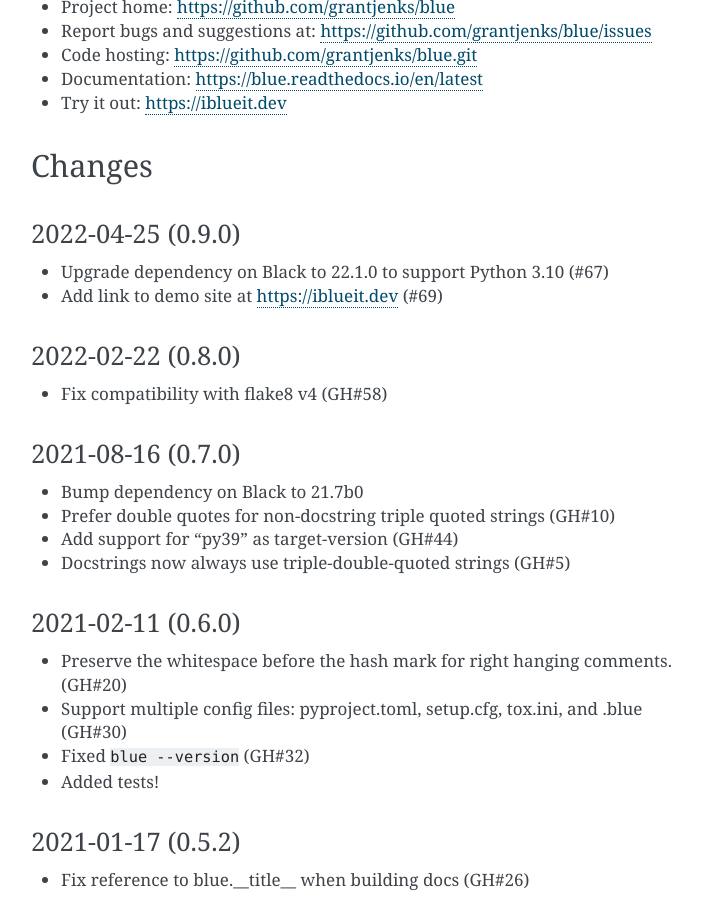
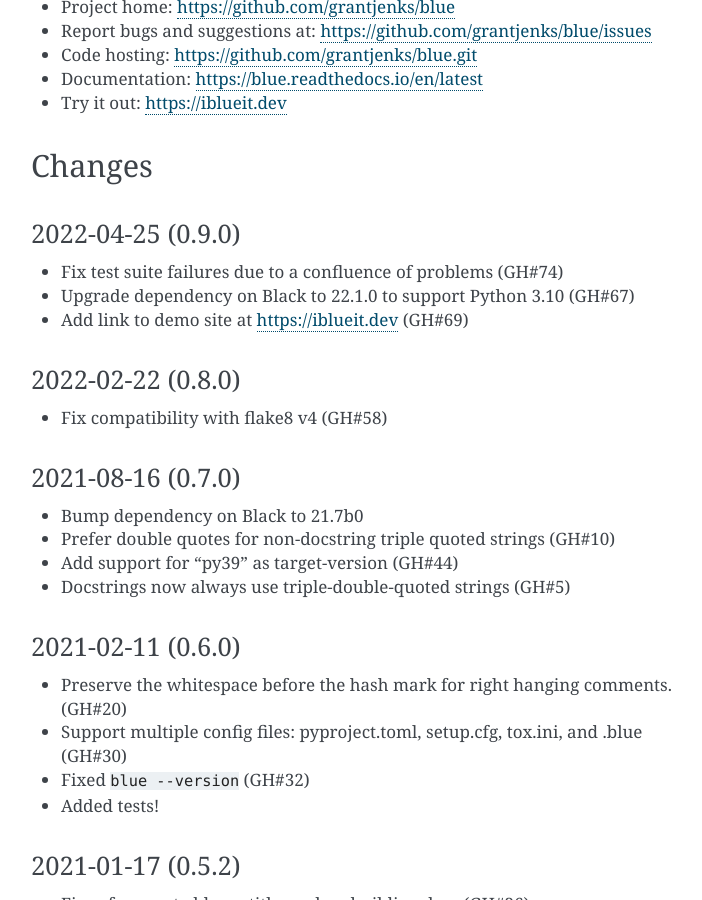
Before and after one commit to grantjenks/blue, a Sphinx documentation site: the page built from docs/index.rst, in a window 1280 px wide and 900 px high, scrolled down 2223 px. Shown: the whole window, without its empty margins (389-1091 px from the left). Built offline with Sphinx 7.4.7, drawn with Linux system fonts in a browser that asks for light colours.

Commit message:
Update news and remove an unnecessary fixture

```diff
--- a/docs/index.rst
+++ b/docs/index.rst
@@ -7,8 +7,9 @@
 
 2022-04-25 (0.9.0)
 ------------------
-- Upgrade dependency on Black to 22.1.0 to support Python 3.10 (#67)
-- Add link to demo site at https://iblueit.dev (#69)
+- Fix test suite failures due to a confluence of problems (GH#74)
+- Upgrade dependency on Black to 22.1.0 to support Python 3.10 (GH#67)
+- Add link to demo site at https://iblueit.dev (GH#69)
 
 
 2022-02-22 (0.8.0)
```
Also changed, not shown: 1 other file.
